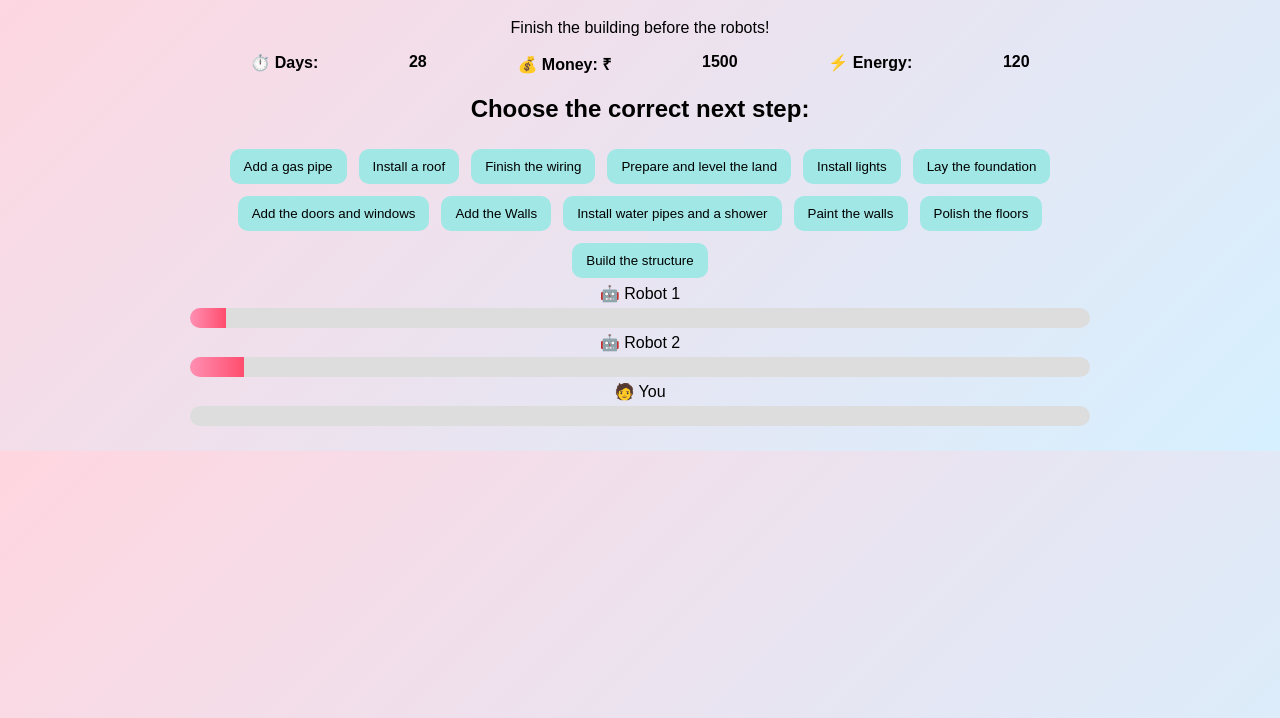
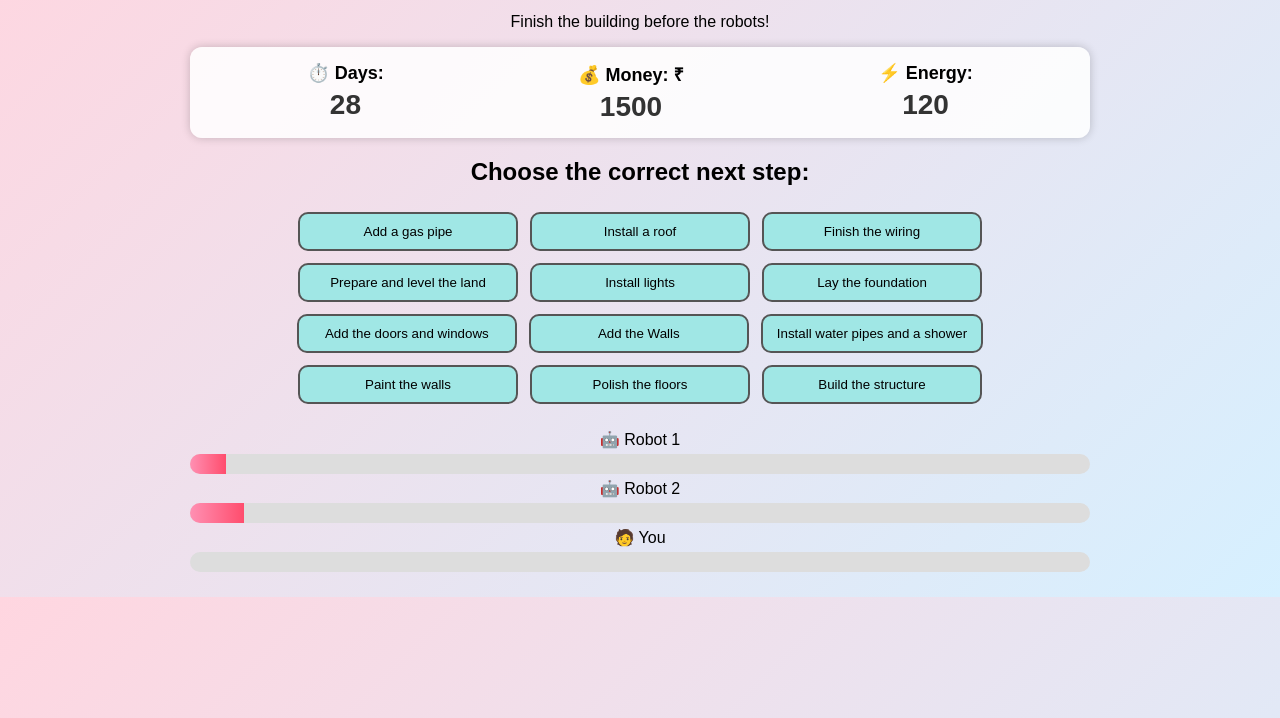
Before and after one commit to sabiparikh/construction-sequence, a plain HTML site: page index.html in a window 1280 px wide. Shown: the part 82-800 px from the top of the page. Drawn offline with Linux system fonts and the light colour scheme.

Commit message:
Add files via upload
1. I made the font of the numbers bigger
2. I put a box around the variables to make it look like a scorecard
3. I made sure that whenever the step selected is right, the box turns grey when a player makes a wrong selection, it should not turn grey.

```diff
--- a/index.html
+++ b/index.html
@@ -3,10 +3,9 @@
 <head>
 <meta charset="UTF-8">
 <title>🏗️ Building Mission Game</title>
-
 <style>
 body {
-  font-family: Arial;
+  font-family: Arial, sans-serif;
   text-align: center;
   background: linear-gradient(135deg, #ffd6e0, #d6f0ff);
   margin: 0;
@@ -18,14 +17,39 @@ body {
   padding: 20px;
 }
 
+h1 {
+  margin-bottom: 10px;
+}
+
+.scorecard {
+  background: #ffffffdd;
+  border-radius: 12px;
+  padding: 15px 20px;
+  display: flex;
+  justify-content: space-around;
+  font-weight: bold;
+  font-size: 18px;
+  margin: 15px 0;
+  box-shadow: 0 0 10px rgba(0,0,0,0.2);
+}
+
+.scorecard div span {
+  display: block;
+  font-size: 28px; /* bigger numbers */
+  color: #333;
+  margin-top: 5px;
+}
+
 button {
   padding: 10px 14px;
   margin: 6px;
   border-radius: 10px;
-  border: none;
+  border: 2px solid #555;
   background: #a0e7e5;
   cursor: pointer;
   transition: 0.2s;
+  min-width: 220px;
+  display: inline-block;
 }
 
 button:hover {
@@ -33,11 +57,10 @@ button:hover {
   transform: scale(1.05);
 }
 
-.stats {
-  display: flex;
-  justify-content: space-around;
-  margin: 15px;
-  font-weight: bold;
+button.correct {
+  background: #999999;
+  color: #eee;
+  cursor: default;
 }
 
 .bar {
@@ -74,21 +97,28 @@ button:hover {
   display: none;
   background: #ffd166;
   font-weight: bold;
+  padding: 12px 20px;
+  font-size: 18px;
+  border-radius: 12px;
+  border: 2px solid #555;
+  cursor: pointer;
+}
+
+#steps {
+  margin: 20px 0;
 }
 </style>
 </head>
 
 <body>
-
 <div class="container">
-
 <h1>🏗️ Building Mission</h1>
 <p>Finish the building before the robots!</p>
 
-<div class="stats">
-  ⏱️ Days: <span id="time"></span>
-  💰 Money: ₹<span id="money"></span>
-  ⚡ Energy: <span id="energy"></span>
+<div class="scorecard">
+  <div>⏱️ Days: <span id="time"></span></div>
+  <div>💰 Money: ₹<span id="money"></span></div>
+  <div>⚡ Energy: <span id="energy"></span></div>
 </div>
 
 <h3 id="event"></h3>
@@ -108,11 +138,9 @@ button:hover {
 </div>
 
 <button id="restartBtn">🔄 Play Again</button>
-
 </div>
 
 <script>
-
 // GAME DATA
 const stepsList = [
 "Prepare and level the land",
@@ -157,19 +185,26 @@ function loadSteps() {
   const div = document.getElementById("steps");
   div.innerHTML = "";
 
+  // Shuffle steps
   [...stepsList].sort(() => Math.random() - 0.5).forEach(step => {
     let btn = document.createElement("button");
     btn.innerText = step;
-    btn.onclick = () => handleStep(step);
+
+    // if it's already correctly selected, mark as grey
+    if (stepsList.indexOf(step) < current) btn.classList.add("correct");
+
+    btn.onclick = () => handleStep(step, btn);
     div.appendChild(btn);
   });
 }
 
 // HANDLE STEP
-function handleStep(step) {
+function handleStep(step, btn) {
   if (gameOver) return;
 
+  // only mark correct steps as grey
   if (step === stepsList[current]) {
+    btn.classList.add("correct"); // correct step turns grey
     current++;
     energy -= 5;
     time -= 1;
@@ -184,17 +219,17 @@ function handleStep(step) {
     }
 
     loadSteps();
-
   } else {
     money -= 100;
     energy -= 20;
     time -= 4;
-    alert("❌ Wrong order!");
+    alert("❌ Wrong order! Try again.");
     updateStats();
+    // wrong step stays tappable
   }
 }
 
-// EVENTS (CHOICE-BASED)
+// EVENTS
 function triggerEvents() {
   let text = "";
 
@@ -219,7 +254,7 @@ function triggerEvents() {
   document.getElementById("event").innerText = text;
 }
 
-// UPDATE
+// UPDATE STATS
 function updateStats() {
   document.getElementById("time").innerText = time;
   document.getElementById("money").innerText = money;
@@ -230,6 +265,7 @@ function updateStats() {
   }
 }
 
+// UPDATE PLAYER PROGRESS
 function updateProgress() {
   document.getElementById("you").style.width =
     (current / stepsList.length) * 100 + "%";
@@ -286,8 +322,6 @@ document.getElementById("restartBtn").onclick = initGame;
 
 // START
 initGame();
-
 </script>
-
 </body>
 </html>
```
